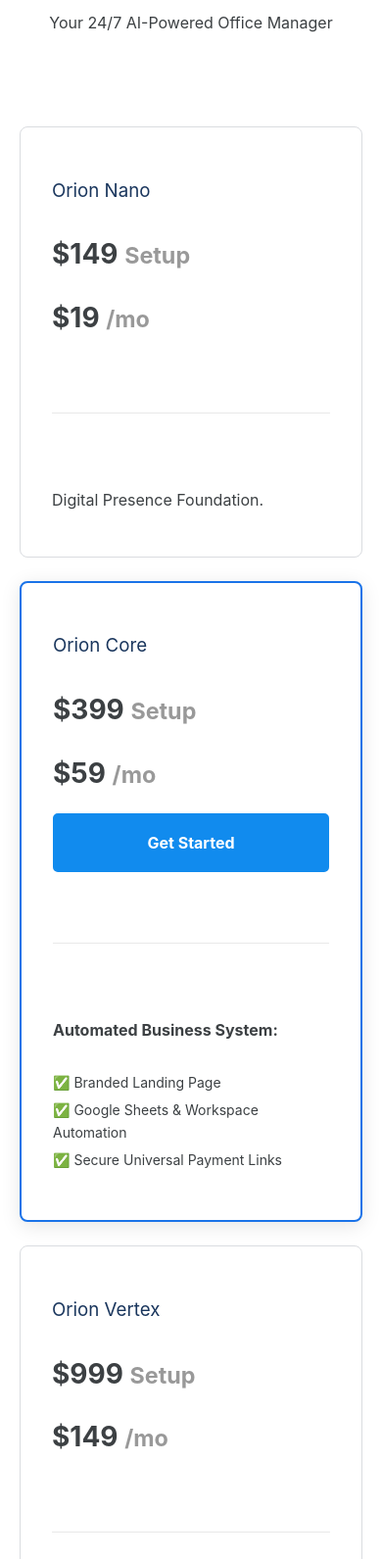
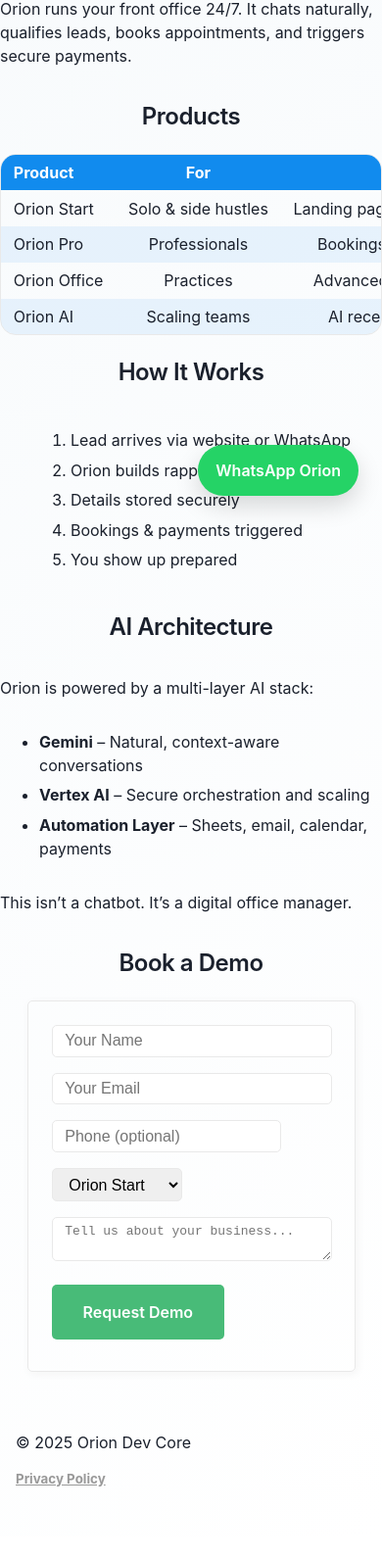
Before and after one commit to Orion-Dev-Core/Home-page, a plain HTML site: page index.html in a window 390 px wide. Shown: the part 314-1905 px from the top of the page at 98% size. After the commit the page ends 1882 px from the top, so only its background shows below. Drawn offline with nearby package versions, Linux system fonts and the light colour scheme.

Commit message:
Update index.html

```diff
--- a/index.html
+++ b/index.html
@@ -2,106 +2,248 @@
 <html lang="en">
 <head>
 <meta charset="UTF-8">
+<title>Orion Dev Core – AI Office Manager</title>
 <meta name="viewport" content="width=device-width, initial-scale=1.0">
-    <title>Orion Dev Core – AI Office Manager</title>
+<meta name="description" content="Orion Dev Core – Human-centric AI office management.">
+
 <link rel="stylesheet" href="https://unpkg.com/mvp.css@1.12/mvp.css">
+
 <style>
-        :root { --primary: #1a365d; --success: #1a73e8; }
-        body { background: #fff; color: #3c4043; line-height: 1.6; }
-        h1, h2, h3 { color: var(--primary); font-weight: 400; }
-        .pricing-grid { display: grid; grid-template-columns: repeat(auto-fit, minmax(300px, 1fr)); gap: 1.5rem; margin: 2rem 0; }
-        .card { border: 1px solid #dadce0; padding: 2rem; border-radius: 8px; display: flex; flex-direction: column; }
-        .featured { border: 2px solid #1a73e8; box-shadow: 0 4px 20px rgba(0,0,0,0.1); }
-        .price { font-size: 28px; font-weight: bold; margin: 10px 0; }
-        .payment-icons img { height: 25px; margin: 5px; opacity: 0.8; }
-        footer { background: #f8f9fa; padding: 3rem 1rem; border-top: 1px solid #dadce0; font-size: 0.85rem; }
+/* =====================
+   DESIGN SYSTEM
+===================== */
+:root {
+    --bg: #f7fafc;
+    --bg-alt: #ffffff;
+    --text: #1a202c;
+    --primary: #1a365d;
+    --success: #48bb78;
+}
+
+[data-theme="dark"] {
+    --bg: #0f172a;
+    --bg-alt: #020617;
+    --text: #e5e7eb;
+    --primary: #93c5fd;
+    --success: #22c55e;
+}
+
+/* =====================
+   BASE STYLES
+===================== */
+body {
+    font-family: -apple-system, BlinkMacSystemFont, "SF Pro Text",
+                 "Segoe UI", Roboto, Helvetica, Arial, sans-serif;
+    background: linear-gradient(135deg, var(--bg), var(--bg-alt));
+    color: var(--text);
+    transition: background 0.3s ease, color 0.3s ease;
+}
+
+header {
+    backdrop-filter: blur(10px);
+    position: sticky;
+    top: 0;
+    z-index: 10;
+}
+
+section {
+    max-width: 900px;
+    margin: auto;
+}
+
+h1, h2 {
+    font-weight: 600;
+    letter-spacing: -0.02em;
+}
+
+table {
+    border-radius: 16px;
+    overflow: hidden;
+}
+
+button {
+    background: var(--success);
+    border: none;
+    font-weight: 600;
+}
+
+/* =====================
+   DARK MODE TOGGLE
+===================== */
+.toggle {
+    position: fixed;
+    top: 20px;
+    right: 20px;
+    background: var(--bg-alt);
+    padding: 8px 14px;
+    border-radius: 999px;
+    cursor: pointer;
+    font-size: 0.9rem;
+    box-shadow: 0 10px 20px rgba(0,0,0,0.15);
+}
+
+/* =====================
+   WHATSAPP FLOAT
+===================== */
+.whatsapp-float {
+    position: fixed;
+    bottom: 24px;
+    right: 24px;
+    background: #25D366;
+    color: #fff;
+    padding: 14px 18px;
+    border-radius: 999px;
+    text-decoration: none;
+    font-weight: 600;
+    box-shadow: 0 10px 25px rgba(0,0,0,0.15);
+}
+.whatsapp-float:hover { opacity: 0.9; }
+
+footer small a { color: inherit; }
 </style>
 </head>
+
 <body>
+
+<!-- Dark Mode Toggle -->
+<div class="toggle" onclick="toggleTheme()">🌓 Theme</div>
+
+<!-- Header -->
 <header>
-        <nav>
-            <img src="https://i.imgur.com/8FcuimC.png" alt="Orion Logo" style="height: 60px;">
-            <ul>
-                <li><a href="#product">Solutions</a></li>
-                <li><a href="#contact">Contact</a></li>
-            </ul>
-        </nav>
     <h1>Orion Dev Core</h1>
-        <p>Your 24/7 AI-Powered Office Manager</p>
+    <p>AI Amplifies, I Create.</p>
 </header>
 
-    <main style="max-width: 1100px; margin: auto; padding: 0 20px;">
-        <section id="product">
-            <div class="pricing-grid">
-                <div class="card">
-                    <h3>Orion Nano</h3>
-                    <div class="price">$149 <small>Setup</small></div>
-                    <div class="price">$19 <small>/mo</small></div>
-                    <hr>
-                    <p>Digital Presence Foundation.</p>
-                </div>
-
-                <div class="card featured">
-                    <h3>Orion Core</h3>
-                    <div class="price">$399 <small>Setup</small></div>
-                    <div class="price">$59 <small>/mo</small></div>
-                    <button>Get Started</button>
-                    <hr>
-                    <p><strong>Automated Business System:</strong></p>
-                    <ul style="font-size: 14px; list-style: none; padding: 0;">
-                        <li>✅ Branded Landing Page</li>
-                        <li>✅ Google Sheets & Workspace Automation</li>
-                        <li>✅ Secure Universal Payment Links</li>
-                    </ul>
-                </div>
-
-                <div class="card">
-                    <h3>Orion Vertex</h3>
-                    <div class="price">$999 <small>Setup</small></div>
-                    <div class="price">$149 <small>/mo</small></div>
-                    <hr>
-                    <p><strong>AI Office Manager:</strong> Gemini Vertex piloted agent acting as your receptionist and PA.</p>
-                </div>
-            </div>
+<!-- Hero -->
+<section>
+    <h2>Your AI Office Manager</h2>
+    <p>
+        Orion runs your front office 24/7.
+        It chats naturally, qualifies leads, books appointments,
+        and triggers secure payments.
+    </p>
 </section>
 
-        <section style="text-align: center;">
-            <p><small>ACCEPTED PAYMENTS</small></p>
-            <div class="payment-icons">
-                <img src="https://upload.wikimedia.org/wikipedia/commons/5/5e/Visa_Inc._logo.svg" alt="Visa">
-                <img src="https://upload.wikimedia.org/wikipedia/commons/2/2a/Mastercard-logo.svg" alt="Mastercard">
-                <img src="https://upload.wikimedia.org/wikipedia/commons/b/b0/Apple_Pay_logo.svg" alt="Apple Pay">
-                <img src="https://upload.wikimedia.org/wikipedia/commons/f/f2/Google_Pay_Logo.svg" alt="Google Pay">
-            </div>
+<!-- Products -->
+<section>
+<h2>Products</h2>
+
+<table>
+<thead>
+<tr>
+<th>Product</th>
+<th>For</th>
+<th>Includes</th>
+<th>Monthly</th>
+</tr>
+</thead>
+<tbody>
+<tr>
+<td>Orion Start</td>
+<td>Solo & side hustles</td>
+<td>Landing page, smart form, payments</td>
+<td>$19</td>
+</tr>
+<tr>
+<td>Orion Pro</td>
+<td>Professionals</td>
+<td>Bookings, calendar, reminders</td>
+<td>$39</td>
+</tr>
+<tr>
+<td>Orion Office</td>
+<td>Practices</td>
+<td>Advanced workflows, reporting</td>
+<td>$99</td>
+</tr>
+<tr>
+<td>Orion AI</td>
+<td>Scaling teams</td>
+<td>AI receptionist + WhatsApp</td>
+<td>$149</td>
+</tr>
+</tbody>
+</table>
 </section>
 
-        <section id="contact">
-            <form action="YOUR_APPS_SCRIPT_URL" method="POST">
-                <input type="text" name="name" placeholder="Full Name" required>
-                <input type="email" name="email" placeholder="Email" required>
-                <textarea name="message" placeholder="How can Orion help?"></textarea>
-                <button type="submit">Book Demo</button>
+<!-- How It Works -->
+<section>
+<h2>How It Works</h2>
+<ol>
+<li>Lead arrives via website or WhatsApp</li>
+<li>Orion builds rapport and qualifies</li>
+<li>Details stored securely</li>
+<li>Bookings & payments triggered</li>
+<li>You show up prepared</li>
+</ol>
+</section>
+
+<!-- Vertex AI / Gemini -->
+<section>
+<h2>AI Architecture</h2>
+<p>
+Orion is powered by a multi-layer AI stack:
+</p>
+<ul>
+<li><strong>Gemini</strong> – Natural, context-aware conversations</li>
+<li><strong>Vertex AI</strong> – Secure orchestration and scaling</li>
+<li><strong>Automation Layer</strong> – Sheets, email, calendar, payments</li>
+</ul>
+<p>
+This isn’t a chatbot.
+It’s a digital office manager.
+</p>
+</section>
+
+<!-- Contact -->
+<section>
+<h2>Book a Demo</h2>
+
+<form action="https://script.google.com/macros/s/AKfycbyLvpHcsQT08F2DSp38IlcwcfVlNdQckIndLRa9ztLEdUhSZk1sIxSi1SD4lQ8ViKDzLQ/exec" method="POST">
+<input type="text" name="name" placeholder="Your Name" required>
+<input type="email" name="email" placeholder="Your Email" required>
+<input type="tel" name="phone" placeholder="Phone (optional)">
+<select name="package">
+<option>Orion Start</option>
+<option>Orion Pro</option>
+<option>Orion Office</option>
+<option>Orion AI</option>
+</select>
+<textarea name="message" placeholder="Tell us about your business..."></textarea>
+<button type="submit">Request Demo</button>
 </form>
 </section>
-    </main>
 
+<!-- Footer -->
 <footer>
-        <div style="display: grid; grid-template-columns: repeat(auto-fit, minmax(250px, 1fr)); gap: 2rem;">
-            <div>
-                <h4>Contact Info</h4>
-                [span_5](start_span)[span_6](start_span)<p>26 Vasco Da Gama, Amanzimtoti, 4126, SA[span_5](end_span)[span_6](end_span)</p>
-                <p>WhatsApp: +27 72 497 1810 | [span_7](start_span)+27 78 092 0145[span_7](end_span)</p>
-            </div>
-            <div>
-                <h4>POPIA Compliance</h4>
-                [span_8](start_span)[span_9](start_span)<p>Orion Dev Core acts as an <strong>"operator"</strong> processing personal information on behalf of our clients[span_8](end_span)[span_9](end_span). [span_10](start_span)[span_11](start_span)Data is managed securely within Google Workspace environments[span_10](end_span)[span_11](end_span).</p>
-            </div>
-        </div>
-        <hr>
-        <p style="text-align: center;">
-            <strong>Created by Orion Dev Core | Powered by Google | Piloted by Gemini Vertex</strong><br>
-            <small>© 2025 AI Amplifies, I Create.</small>
-        </p>
+<p>© 2025 Orion Dev Core</p>
+<small>
+<a href="https://github.com/Orion-Dev-Core/Home-page/blob/main/PrivacyPolicy.pdf" target="_blank">
+Privacy Policy
+</a>
+</small>
 </footer>
+
+<!-- WhatsApp -->
+<a href="https://wa.me/27780920145?text=Hi%20Orion%2C%20I%E2%80%99d%20like%20to%20automate%20my%20office."
+   target="_blank" class="whatsapp-float">
+WhatsApp Orion
+</a>
+
+<!-- Theme Script -->
+<script>
+const storedTheme = localStorage.getItem("theme");
+if (storedTheme) document.documentElement.setAttribute("data-theme", storedTheme);
+else if (window.matchMedia("(prefers-color-scheme: dark)").matches)
+    document.documentElement.setAttribute("data-theme", "dark");
+
+function toggleTheme() {
+    const current = document.documentElement.getAttribute("data-theme");
+    const next = current === "dark" ? "light" : "dark";
+    document.documentElement.setAttribute("data-theme", next);
+    localStorage.setItem("theme", next);
+}
+</script>
+
 </body>
 </html>
```
Lines whose indentation alone changed are shown as unchanged.
